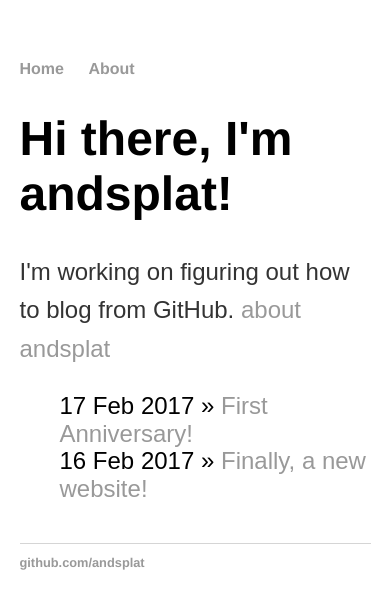
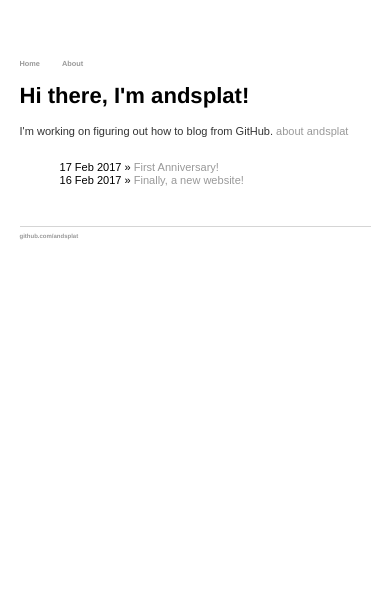
Before and after one commit to andsplat/benwfey, a Jekyll site: the page built from index.html, in a window 390 px wide. Shown: the top 609 px of the page. Built offline with Jekyll 4.4.1, drawn with Linux system fonts in a browser that asks for light colours.

Commit message:
Update main.css

```diff
--- a/css/main.css
+++ b/css/main.css
@@ -48,3 +48,12 @@ ul.posts {
 ul.posts li {
     list-style: none;
 }
+
+/*  Wide Mobile Layout: 480px. */
+@media only screen and (min-width: 480px) and (max-width: 767px) {
+html {font-size: 52.5%;}
+}
+/*  Mobile Layout: 320px. */
+@media only screen and (max-width: 479px) {
+html {font-size: 46%;}
+}
```
